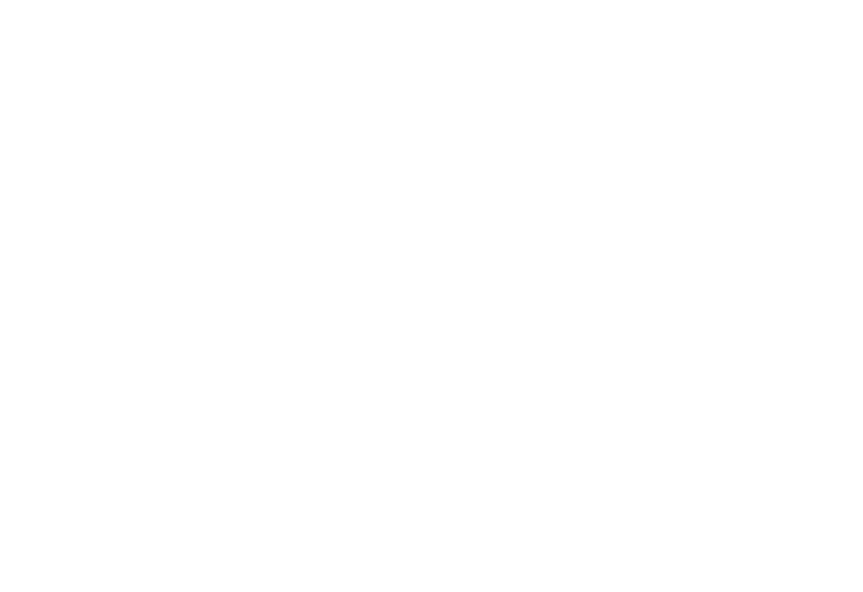
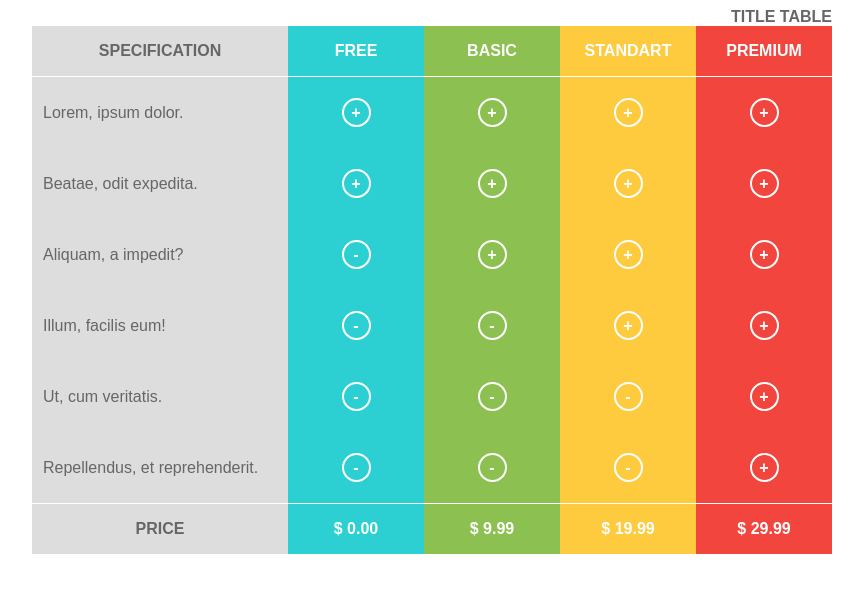
Before and after one commit to KapitanyukMax/HtmlCW_Tables, a plain HTML site: page index.html in a window 1280 px wide. Shown: the whole page, without its empty margins (208-1071 px from the left). Drawn offline with Linux system fonts and the light colour scheme.

Commit message:
Finished

```diff
--- a/index.html
+++ b/index.html
@@ -5,9 +5,84 @@
     <meta http-equiv="X-UA-Compatible" content="IE=edge">
     <meta name="viewport" content="width=device-width, initial-scale=1.0">
     <link rel="stylesheet" href="style.css">
-    <title>Document</title>
+    <title>Tables</title>
 </head>
 <body>
+    <table>
+        <caption>Title table</caption>
 
+        <colgroup>
+            <col class="col-1">
+            <col class="col-2">
+            <col class="col-3">
+            <col class="col-4">
+            <col class="col-5">
+        </colgroup>
+
+        <thead>
+            <tr>
+                <th>Specification</th>
+                <th>Free</th>
+                <th>Basic</th>
+                <th>Standart</th>
+                <th>Premium</th>
+            </tr>
+        </thead>
+
+        <tfoot>
+            <tr>
+                <th>Price</th>
+                <th>$ 0.00</th>
+                <th>$ 9.99</th>
+                <th>$ 19.99</th>
+                <th>$ 29.99</th>
+            </tr>
+        </tfoot>
+
+        <tbody>
+            <tr>
+                <td>Lorem, ipsum dolor.</td>
+                <td><span>+</span></td>
+                <td><span>+</span></td>
+                <td><span>+</span></td>
+                <td><span>+</span></td>
+            </tr>
+            <tr>
+                <td>Beatae, odit expedita.</td>
+                <td><span>+</span></td>
+                <td><span>+</span></td>
+                <td><span>+</span></td>
+                <td><span>+</span></td>
+            </tr>
+            <tr>
+                <td>Aliquam, a impedit?</td>
+                <td><span>-</span></td>
+                <td><span>+</span></td>
+                <td><span>+</span></td>
+                <td><span>+</span></td>
+            </tr>
+            <tr>
+                <td>Illum, facilis eum!</td>
+                <td><span>-</span></td>
+                <td><span>-</span></td>
+                <td><span>+</span></td>
+                <td><span>+</span></td>
+            </tr>
+            <tr>
+                <td>Ut, cum veritatis.</td>
+                <td><span>-</span></td>
+                <td><span>-</span></td>
+                <td><span>-</span></td>
+                <td><span>+</span></td>
+            </tr>
+            <tr>
+                <td>Repellendus, et reprehenderit.</td>
+                <td><span>-</span></td>
+                <td><span>-</span></td>
+                <td><span>-</span></td>
+                <td><span>+</span></td>
+            </tr>
+        </tbody>
+    </table>
 </body>
 </html>
--- a/style.css
+++ b/style.css
@@ -0,0 +1,81 @@
+body {
+    font-family: Arial, Helvetica, sans-serif;
+}
+
+table {
+    width: 90%;
+    min-width: 650px;
+    max-width: 800px;
+    margin: auto;
+    border-collapse: collapse;
+    color: white;
+    text-align: center;
+}
+
+table .col-1 {
+    width: auto;
+    background-color: #ddd;
+}
+
+table .col-2 {
+    width: 17%;
+    background-color: #2dd0d2;
+}
+
+table .col-3 {
+    width: 17%;
+    background-color: #8cc051;
+}
+
+table .col-4 {
+    width: 17%;
+    background-color: #feca3e;
+}
+
+table .col-5 {
+    width: 17%;
+    background-color: #f2453d;
+}
+
+table caption {
+    color: #666;
+    font-weight: bold;
+    text-align: right;
+    text-transform: uppercase;
+}
+
+thead {
+    border-bottom: 1px solid white;
+}
+
+tfoot {
+    border-top: 1px solid white;
+}
+
+th {
+    text-transform: uppercase;
+    padding: 16px;
+}
+
+tbody td {
+    padding: 21px;
+}
+
+tr>:first-child {
+    color: #666;
+}
+
+tr td:first-child {
+    text-align: left;
+    padding-left: 11px;
+}
+
+tbody td span {
+    display: inline-block;
+    width: 25px;
+    height: 25px;
+    border: 2px solid white;
+    border-radius: 50%;
+    font-weight: bold;
+    line-height: 25px;
+}
```
